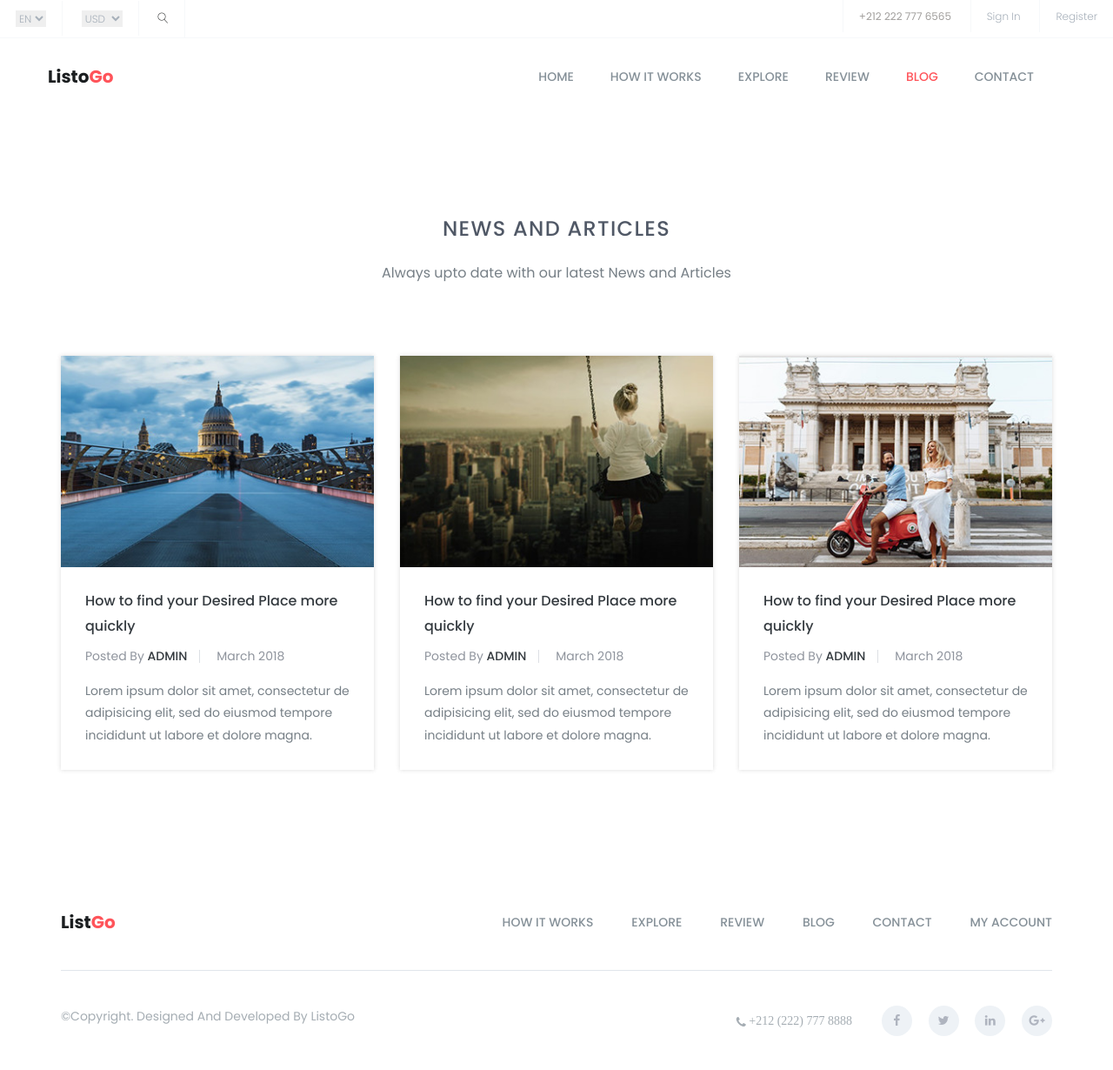
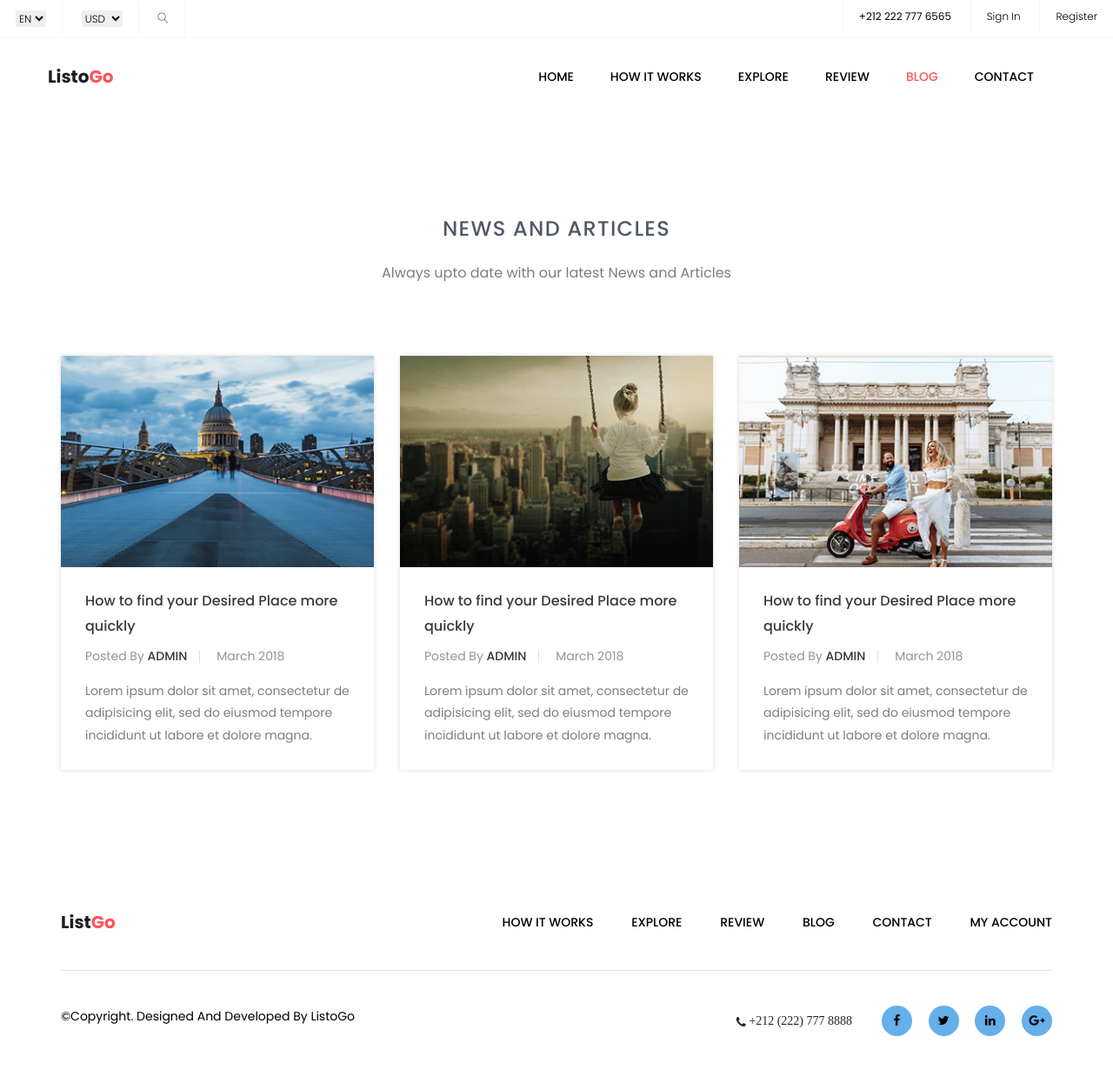
Before and after one commit to mustapha-moutaki/starter-listogo-v1.0.1, a plain HTML site: page blog.html in a window 1280 px wide. Shown: the whole page at 87% size. Drawn offline with nearby package versions, Linux system fonts and the light colour scheme.

Commit message:
adding color black

```diff
--- a/assets/css/style.css
+++ b/assets/css/style.css
@@ -42,7 +42,7 @@ font-family: 'Roboto', sans-serif;
 body{
 	font-family: 'Poppins', sans-serif;
 	font-size:14px;
-	color:#a09e9c;
+	color:#000000;
     text-transform:initial;
     max-width:1920px;
     margin:0 auto;
@@ -140,12 +140,12 @@ html,body{height: 100%;}
 .select-opt select {
     border: none;
     cursor:pointer;
-    color:#a7b0ba;
+    color:#000000;
     font-size: 12px;
     font-weight: 300;
 }
 .select-opt option{
-    color:#a7b0ba;
+    color:#000000;
     text-transform: uppercase;
 }
 .select-opt a span.lnr-magnifier:before {
@@ -159,7 +159,7 @@ html,body{height: 100%;}
 /*.select-opt*/
 
 .header-top-right ul li a{
-    color:#a7b0ba;
+    color:#000000;
     font-size: 12px;
     font-weight: 300;
 }
@@ -190,7 +190,7 @@ nav.navbar.bootsnav {
 
 /*.nav li*/
 nav.navbar.bootsnav ul.nav > li > a {
-    color: #859098;
+    color: #000000;
     font-size: 14px;
     font-weight: 500;
     text-transform:uppercase;
@@ -302,7 +302,7 @@ nav.navbar.bootsnav .navbar-toggle i{color: #ff545a;}
 }
 .single-welcome-hero-form input[type="text"]{
     font-size: 14px;
-    color: #859098;
+    color: #000000;
     text-transform: capitalize;
     font-weight: 500;
 }
@@ -853,7 +853,7 @@ nav.navbar.bootsnav .navbar-toggle i{color: #ff545a;}
 .footer-menu ul.footer-menu-item{text-align: right;}
 .footer-menu ul.footer-menu-item li{display: inline-block;}
 .footer-menu ul.footer-menu-item li a {
-    color: #859098;
+    color: #000000;
     font-size: 14px;
     text-transform: uppercase;
     padding-left: 40px;
@@ -868,7 +868,7 @@ nav.navbar.bootsnav .navbar-toggle i{color: #ff545a;}
     border-top: 1px solid #e1e5eb;
 }
 .hm-footer-copyright p,.hm-footer-copyright p a {
-    color: #a5adb3;
+    color: #000000;
     font-size: 14px;
     font-weight: 400;
     text-transform: capitalize;
@@ -880,7 +880,7 @@ nav.navbar.bootsnav .navbar-toggle i{color: #ff545a;}
 }
 .footer-social a ,.footer-social span {
     display: inline-block;
-    color: #afb4bf;
+    color: #000000;
     font-size: 14px;
     margin-left: 15px;
     -webkit-transition: .3s;
@@ -893,11 +893,11 @@ nav.navbar.bootsnav .navbar-toggle i{color: #ff545a;}
     width: 35px;
     height: 35px;
     line-height: 35px;
-    background: #eef2f6;
+    background: #65b0ea;
     text-align: center;
     border-radius: 50%;
 }
-.footer-social span {margin-right:15px;margin-left: 0;color: #a5adb3;}
+.footer-social span {margin-right:15px;margin-left: 0;color: #1f262b;}
 .footer-social span:hover{color: #ff545a;}
 .footer-social a:hover {background:#ff545a;color: #fff;}
 
```
